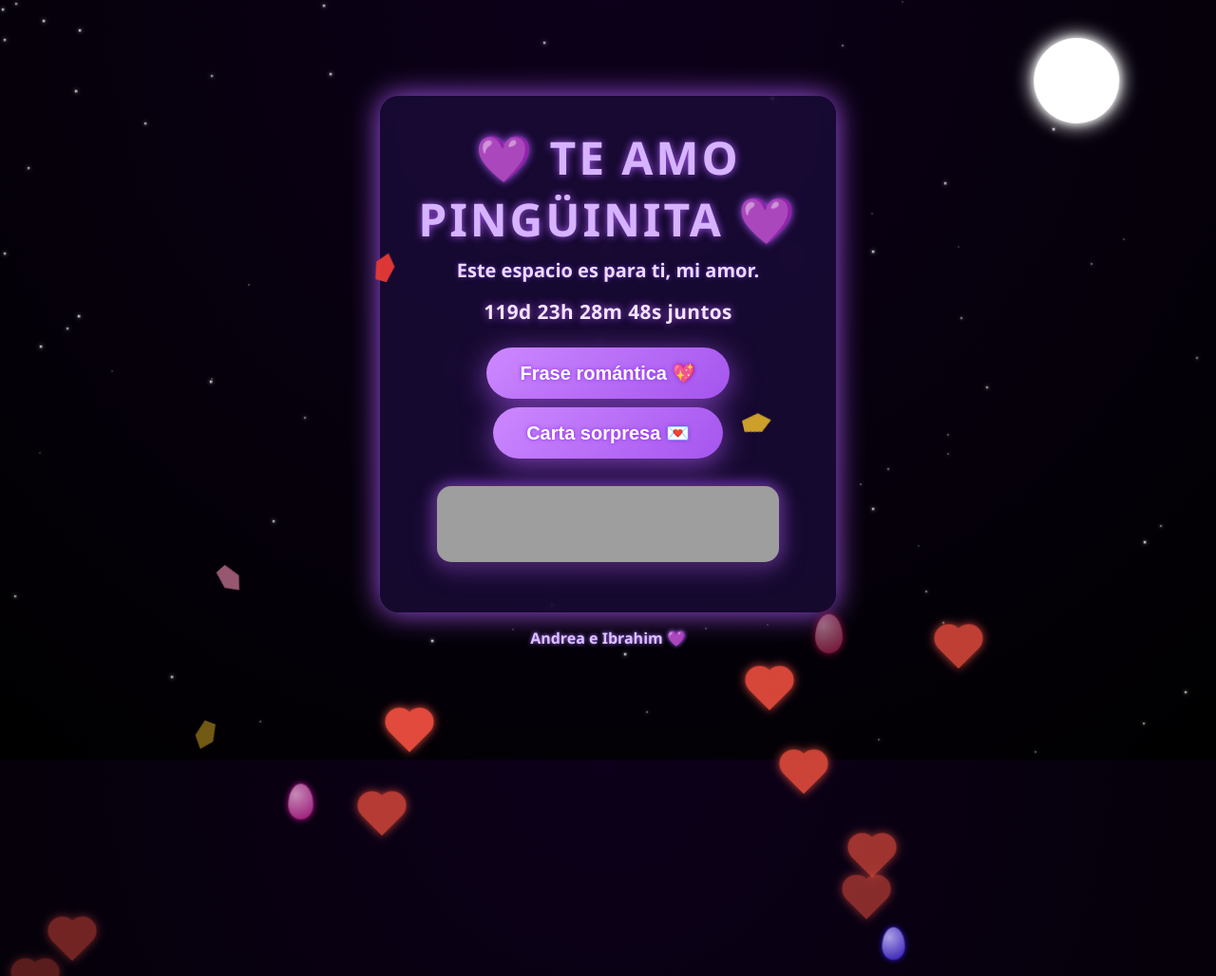
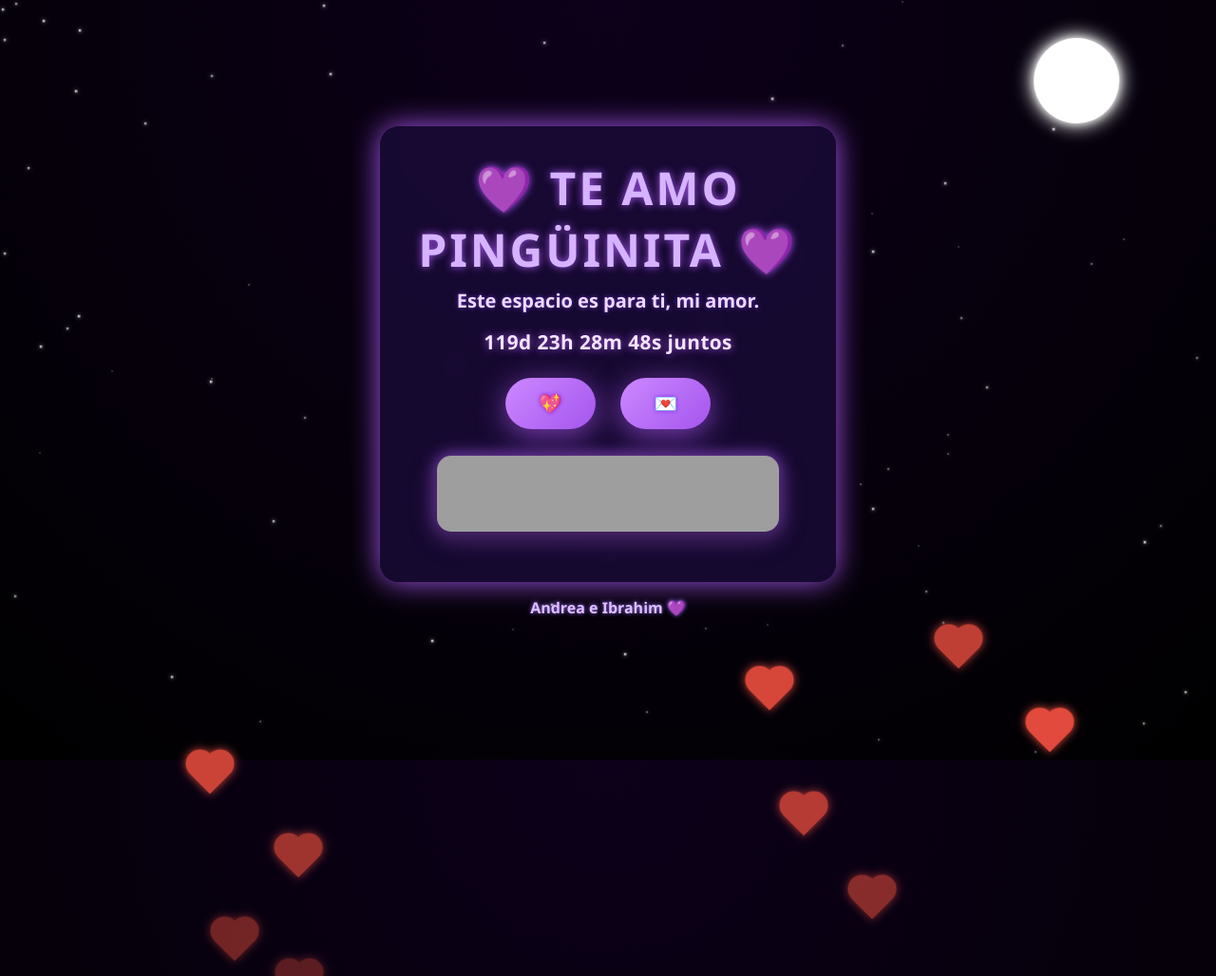
Before and after one commit to ibracode1/pinguinita, a plain HTML site: page index.html in a window 1280 px wide. Shown: the top 1028 px of the page at 95% size. Drawn offline with Linux system fonts and the light colour scheme; grey boxes are pictures that could not be loaded.

Commit message:
Update index.html

```diff
--- a/index.html
+++ b/index.html
@@ -5,7 +5,6 @@
   <meta name="viewport" content="width=device-width, initial-scale=1" />
   <title>Para mi pingüinita 💜</title>
   <style>
-    /* Reset y base */
     *, *::before, *::after {
       margin: 0; padding: 0; box-sizing: border-box;
     }
@@ -23,7 +22,6 @@
       padding: 1rem;
     }
 
-    /* Estrellas animadas */
     .star {
       position: absolute;
       width: 2px;
@@ -39,7 +37,6 @@
       50% {opacity: 1; transform: scale(1.3);}
     }
 
-    /* Luna */
     .luna {
       position: fixed;
       top: 5vh;
@@ -58,7 +55,6 @@
       50% {transform: translateX(-40px);}
     }
 
-    /* Contenedor principal */
     main {
       position: relative;
       z-index: 1;
@@ -97,7 +93,6 @@
       user-select: text;
     }
 
-    /* Botones con estilo moderno */
     .cute-button {
       background: linear-gradient(135deg, #cc88ff, #a555ee);
       border: none;
@@ -123,7 +118,6 @@
       box-shadow: 0 5px 20px rgba(170, 85, 238, 0.7);
     }
 
-    /* Animaciones para corazones, globos y tulipanes */
     .heart, .balloon, .tulip {
       position: absolute;
       z-index: 1;
@@ -131,7 +125,6 @@
       pointer-events: none;
     }
 
-    /* Corazón */
     .heart {
       width: 30px;
       height: 30px;
@@ -170,49 +163,6 @@
       }
     }
 
-    /* Globo */
-    .balloon {
-      width: 35px;
-      height: 50px;
-      background: radial-gradient(circle at 30% 30%, #ff9999, #cc0000);
-      border-radius: 50% 50% 50% 50% / 60% 60% 40% 40%;
-      animation: rise 6s ease-in infinite;
-      filter: drop-shadow(0 0 5px #cc0000);
-    }
-    @keyframes rise {
-      0% {
-        transform: translateY(100vh) scale(0.6);
-        opacity: 0;
-      }
-      30% {
-        opacity: 1;
-      }
-      100% {
-        transform: translateY(-20vh) scale(1);
-        opacity: 0;
-      }
-    }
-
-    /* Tulipán */
-    .tulip {
-      width: 20px;
-      height: 30px;
-      clip-path: polygon(50% 0%, 100% 40%, 80% 100%, 20% 100%, 0% 40%);
-      animation: petal 7s linear infinite;
-      filter: drop-shadow(0 0 6px #f48fb1);
-    }
-    @keyframes petal {
-      0% {
-        transform: translateY(-20vh) rotate(0deg);
-        opacity: 1;
-      }
-      100% {
-        transform: translateY(100vh) rotate(360deg);
-        opacity: 0;
-      }
-    }
-
-    /* Frases que caen */
     .phrase {
       position: absolute;
       font-size: 1.1rem;
@@ -232,7 +182,6 @@
       }
     }
 
-    /* Spotify Player personalizado */
     #spotify-player {
       border-radius: 15px;
       box-shadow: 0 6px 20px rgba(0,0,0,0.6);
@@ -245,7 +194,6 @@
       user-select: none;
     }
 
-    /* Footer */
     footer {
       font-size: 1rem;
       color: #e0c0ff;
@@ -256,8 +204,6 @@
       text-shadow: 0 0 4px #9a70ff;
       font-weight: 600;
     }
-
-    /* Carta sorpresa */
     #carta {
       position: fixed;
       top: 50%;
@@ -309,7 +255,6 @@
       outline: none;
     }
 
-    /* Responsividad */
     @media (max-width: 400px) {
       main {
         padding: 1.5rem 1rem;
@@ -337,15 +282,15 @@
     <p>Este espacio es para ti, mi amor.</p>
     <div id="counter" aria-live="polite" aria-atomic="true"></div>
 
-    <button class="cute-button" onclick="dropPhrase()" aria-label="Mostrar frase romántica">Frase romántica 💖</button>
-    <button class="cute-button" onclick="showCarta()" aria-haspopup="dialog" aria-controls="carta" aria-expanded="false">Carta sorpresa 💌</button>
+    <button class="cute-button" onclick="dropPhrase()" aria-label="Mostrar frase romántica"> 💖</button>
+    <button class="cute-button" onclick="showCarta()" aria-haspopup="dialog" aria-controls="carta" aria-expanded="false">💌</button>
 
     <iframe
       id="spotify-player"
       src="https://open.spotify.com/embed/track/1KrhFTmjys1o7PJP7xbbuz"
       allow="autoplay; clipboard-write; encrypted-media"
       loading="lazy"
-      title="Spotify Player: Canción romántica"
+      title="Spotify Player"
       aria-label="Reproductor de música Spotify"
     ></iframe>
   </main>
@@ -359,18 +304,16 @@
     tabindex="-1"
   >
     <h2 id="carta-titulo">Mi amor... 💜</h2>
-    <p id="carta-texto">Cada día contigo es un sueño que no quiero despertar. Gracias por ser mi inspiración.</p>
+    <p id="carta-texto">Te amo cada segundo que paso a tu lado, eres mi mas grande inspiracion</p>
     <button id="closeCarta" onclick="hideCarta()" aria-label="Cerrar carta sorpresa">Cerrar</button>
   </aside>
 
   <footer>Andrea e Ibrahim 💜</footer>
 
   <script>
-    // Reproducir música al cargar la página (manejo del error si el navegador bloquea autoplay)
     window.onload = () => {
       const music = document.getElementById('backgroundMusic');
       music.play().catch(() => {
-        // No hace nada, el usuario tendrá que dar play manualmente
       });
     };
 
@@ -392,7 +335,6 @@
     setInterval(updateCounter, 1000);
     updateCounter();
 
-    // Crear estrellas de fondo con animación
     for (let i = 0; i < 80; i++) {
       const star = document.createElement('div');
       star.className = 'star';
@@ -403,25 +345,12 @@
       document.body.appendChild(star);
     }
 
-    // Animación de corazones, globos y tulipanes
     function spawn(elementClass) {
       const elem = document.createElement('div');
       elem.className = elementClass;
 
-      // Posición horizontal aleatoria dentro del viewport
       elem.style.left = `${Math.random() * 90}vw`;
 
-      // Color aleatorio para globos y tulipanes
-      if (elementClass === 'balloon') {
-        const hue = Math.floor(Math.random() * 360);
-        elem.style.background = `radial-gradient(circle at 30% 30%, hsl(${hue}, 70%, 80%), hsl(${hue}, 80%, 40%))`;
-        elem.style.filter = `drop-shadow(0 0 5px hsl(${hue}, 80%, 50%))`;
-      }
-      if (elementClass === 'tulip') {
-        const colors = ['#e53935', '#f48fb1', '#ffca28', '#ff7043'];
-        elem.style.backgroundColor = colors[Math.floor(Math.random() * colors.length)];
-        elem.style.filter = 'drop-shadow(0 0 6px rgba(0,0,0,0.3))';
-      }
 
       document.body.appendChild(elem);
 
@@ -431,7 +360,6 @@
     setInterval(() => spawn('balloon'), 900);
     setInterval(() => spawn('tulip'), 1200);
 
-    // Frases románticas que caen suavemente
     const phrases = [
       "Eres mi lugar favorito",
       "Tu sonrisa ilumina mis días",
@@ -537,7 +465,6 @@
       phraseDiv.style.left = `${Math.random() * 80}vw`;
       document.body.appendChild(phraseDiv);
 
-      // Animación y eliminación
       setTimeout(() => {
         phraseDiv.remove();
       }, 6000);
@@ -545,7 +472,6 @@
       phraseIndex = (phraseIndex + 1) % phrases.length;
     }
 
-    // Mostrar y ocultar carta sorpresa
     const carta = document.getElementById('carta');
     const cartaBtn = document.querySelector('button[aria-controls="carta"]');
 
@@ -561,7 +487,6 @@
       cartaBtn.focus();
     }
 
-    // Cerrar carta con Escape
     document.addEventListener('keydown', (e) => {
       if (e.key === "Escape" && carta.classList.contains('visible')) {
         hideCarta();
```
